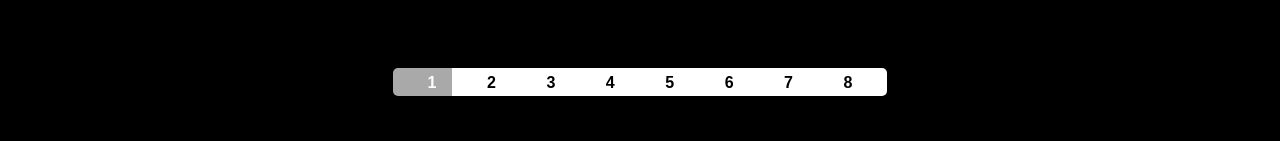
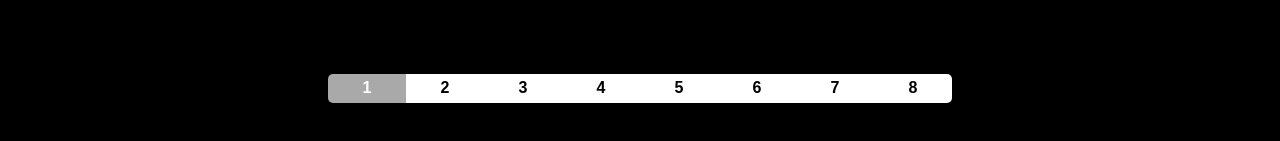
Before and after one commit to enioaiello/background-library, a plain HTML site: page index.html in a window 1280 px wide. Shown: the part 1655-1796 px from the top of the page. Drawn offline with Linux system fonts and the light colour scheme.

Commit message:
Modification de la navbar

```diff
--- a/assets/css/style.css
+++ b/assets/css/style.css
@@ -131,6 +131,10 @@ img:hover {
 
 .pageChoose {
     width: 100%;
+    display: flex;
+    align-items: center;
+    justify-content: center;
+    justify-items: center;
     /*background-color: #ffffff;*/
     border-radius: 5px;
     padding: 5%;
@@ -142,7 +146,8 @@ img:hover {
     color: black;
     text-decoration: none;
     padding: 0.5% 3%;
-    margin: -1%;
+    /*margin: -1%;*/
+    margin: 0;
     transition: 500ms;
     /*border: 3px solid #ffffff;*/
     font-weight: bold;
```
